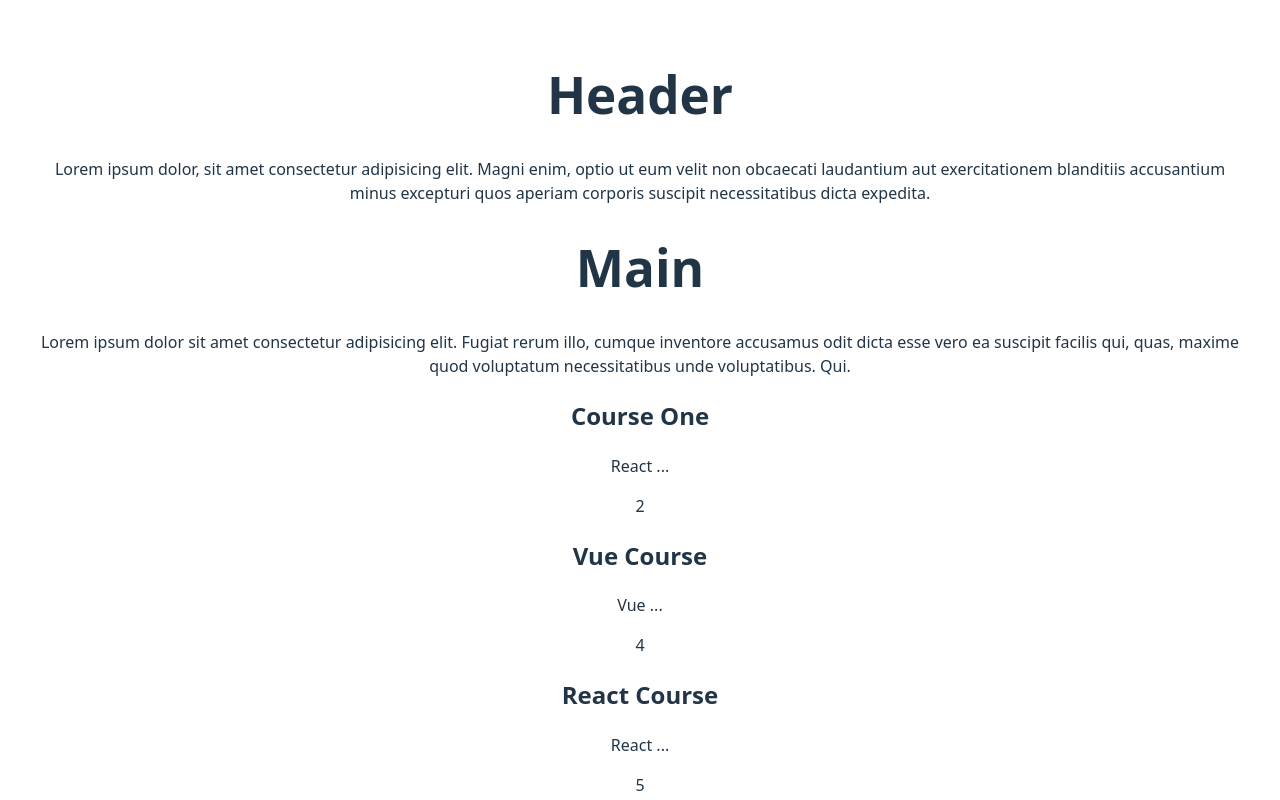
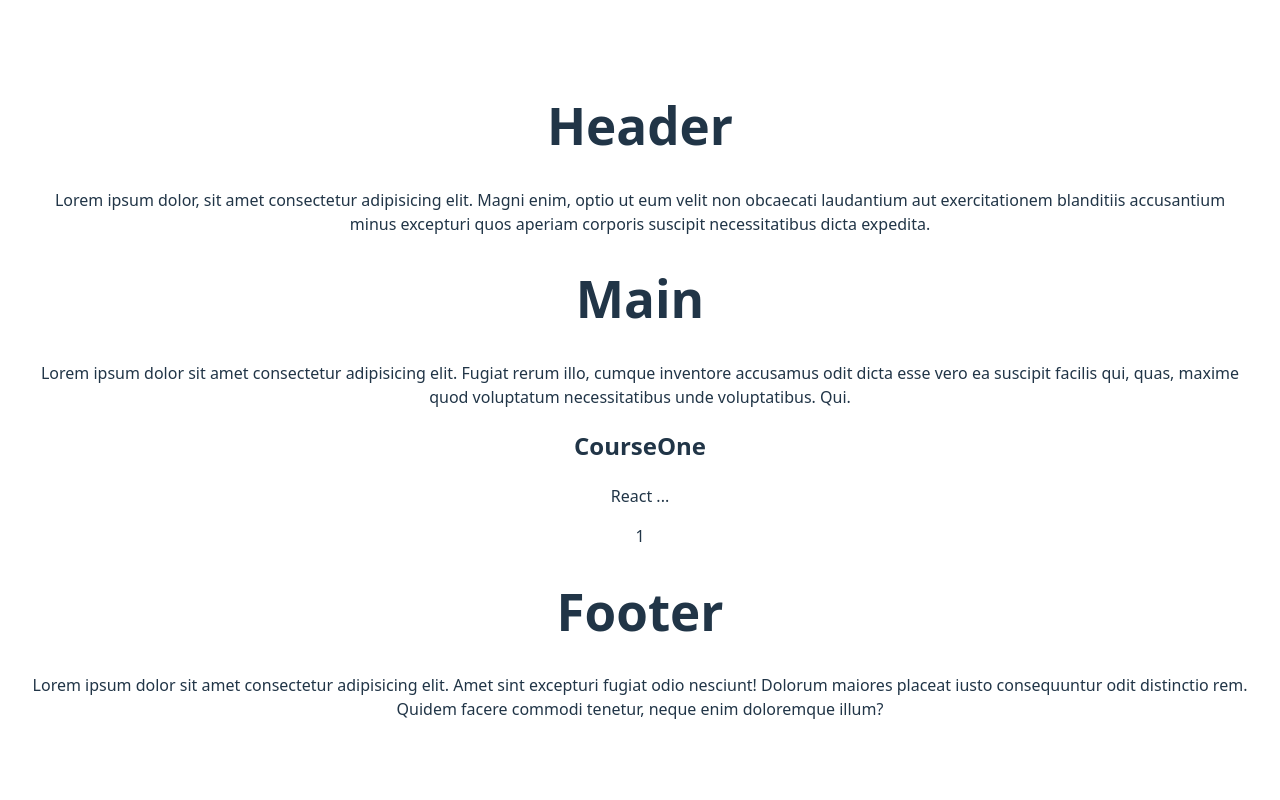
Before and after one commit to Mahdyaralipor/react, a React (Vite) app: page / in a window 1280 px wide. Shown: the top 800 px of the page. Built offline with nearby package versions, Linux system fonts and the light colour scheme.

Commit message:
Variable Props

```diff
--- a/src/components/home/CourseBox.jsx
+++ b/src/components/home/CourseBox.jsx
@@ -2,9 +2,9 @@ export function CourseBox(props) {
     console.log(props)
     return(
         <div>
-            <h2>{props?.title}</h2>
-            <p>{props?.details}</p>
-            <span>{props?.time}</span>
+            <h2>{props?.course?.title}</h2>
+            <p>{props?.course?.details}</p>
+            <span>{props?.course?.time}</span>
         </div>
     )
 }
--- a/src/components/home/Main.jsx
+++ b/src/components/home/Main.jsx
@@ -1,13 +1,16 @@
 import { CourseBox } from "./CourseBox"
 
 export function Main () {
+    let courseOne =  {
+        title: "CourseOne",
+        details: "React ...",
+        time: 1
+    }
     return (
         <>
             <h1>Main</h1>
             <p>Lorem ipsum dolor sit amet consectetur adipisicing elit. Fugiat rerum illo, cumque inventore accusamus odit dicta esse vero ea suscipit facilis qui, quas, maxime quod voluptatum necessitatibus unde voluptatibus. Qui.</p>
-            <CourseBox title="Course One" details="React ..." time="2"/>
-            <CourseBox title="Vue Course" details="Vue ..." time="4"/>
-            <CourseBox title="React Course" details="React ..." time="5"/>
+            <CourseBox course={courseOne}/>
 
         </>
     )
```
